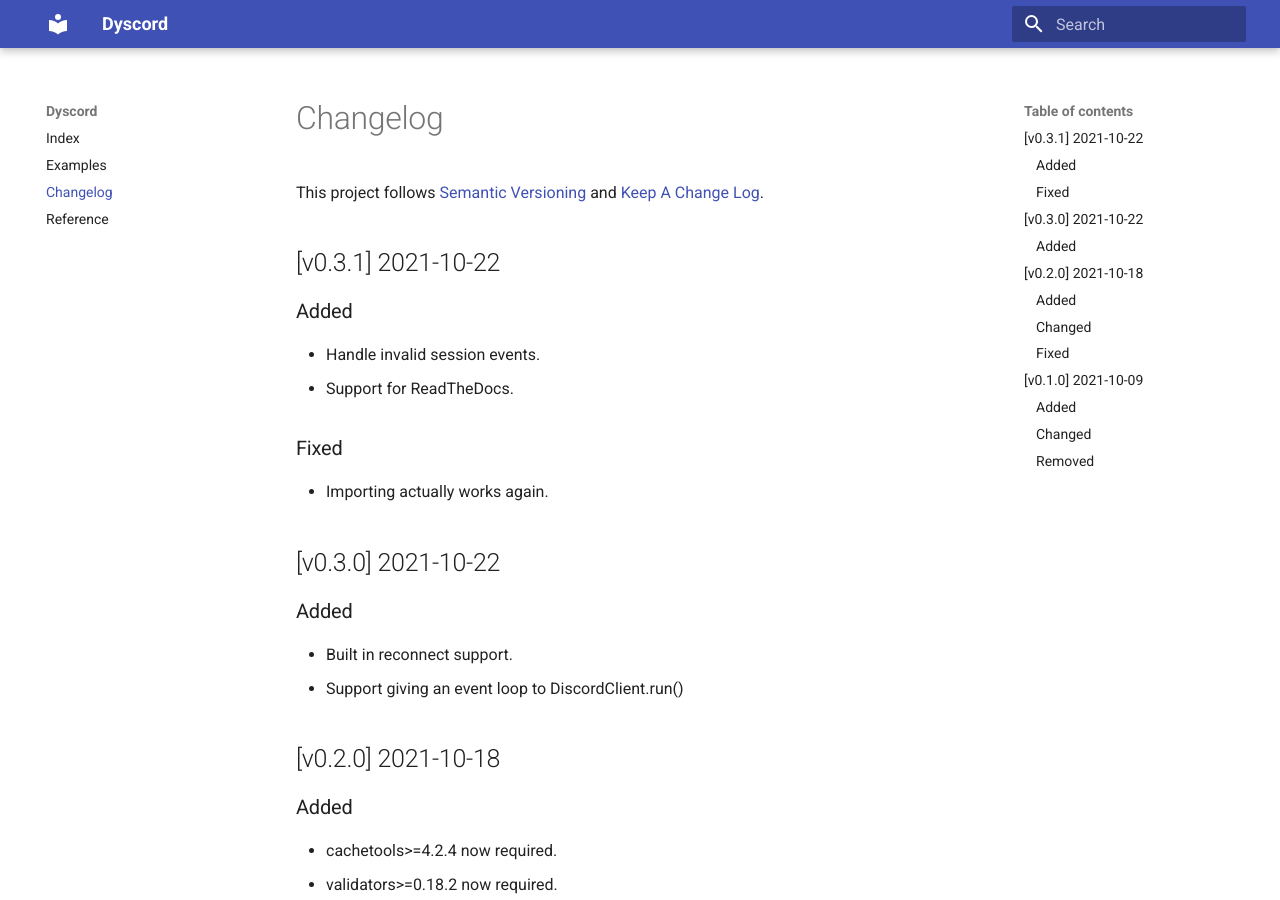
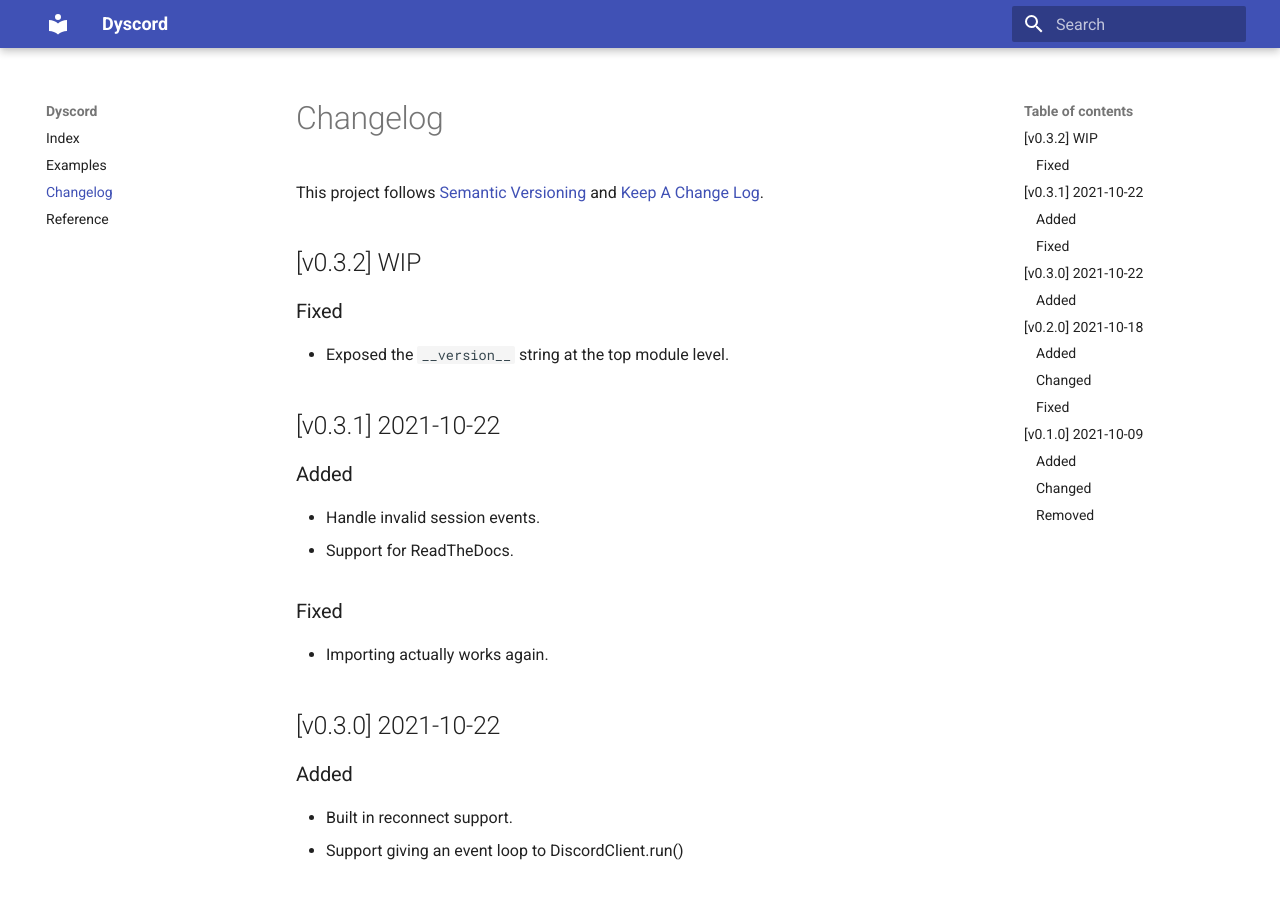
Before and after one commit to isbe-house/dyscord, an MkDocs documentation site: the page built from docs/changelog.md, in a window 1280 px wide and 900 px high. Built offline with MkDocs 1.6.1 and Material for MkDocs 9.7.7, drawn with Linux system fonts in a browser that asks for light colours.

Commit message:
Dev (#41)
* fix: add __version__ to top level module.

* cicd: run builds on pull requests.

```diff
--- a/docs/changelog.md
+++ b/docs/changelog.md
@@ -1,6 +1,10 @@
 # Changelog
 
 This project follows [Semantic Versioning](https://semver.org/) and [Keep A Change Log](https://keepachangelog.com/en/1.0.0/).
+
+## [v0.3.2] WIP
+### Fixed
+- Exposed the `__version__` string at the top module level.
 
 ## [v0.3.1] 2021-10-22
 ### Added
--- a/src/dyscord/__init__.py
+++ b/src/dyscord/__init__.py
@@ -1,10 +1,12 @@
 '''Dyscord is a library to enable a reasonably 1:1 binding between python and the official API.'''
 
 from . import client, helper, objects, utilities
+from .version import __version__
 
 __all__ = [
     'client',
     'helper',
     'objects',
     'utilities',
+    '__version__',
 ]
```
Also changed, not shown: 1 other file.
